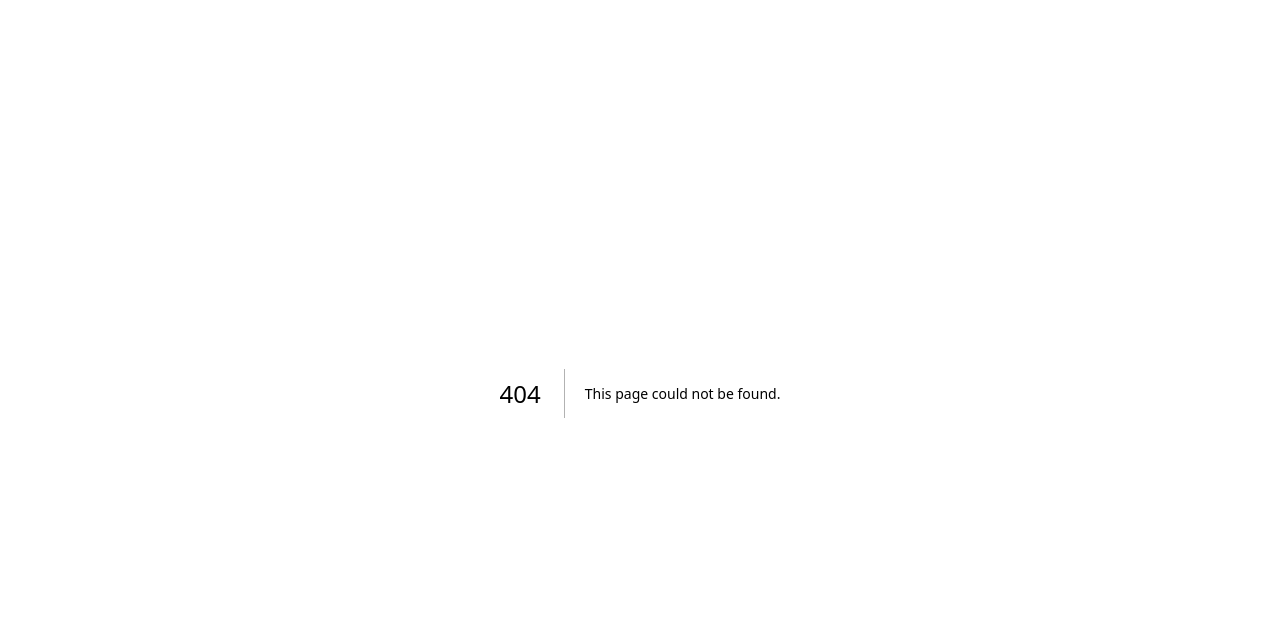
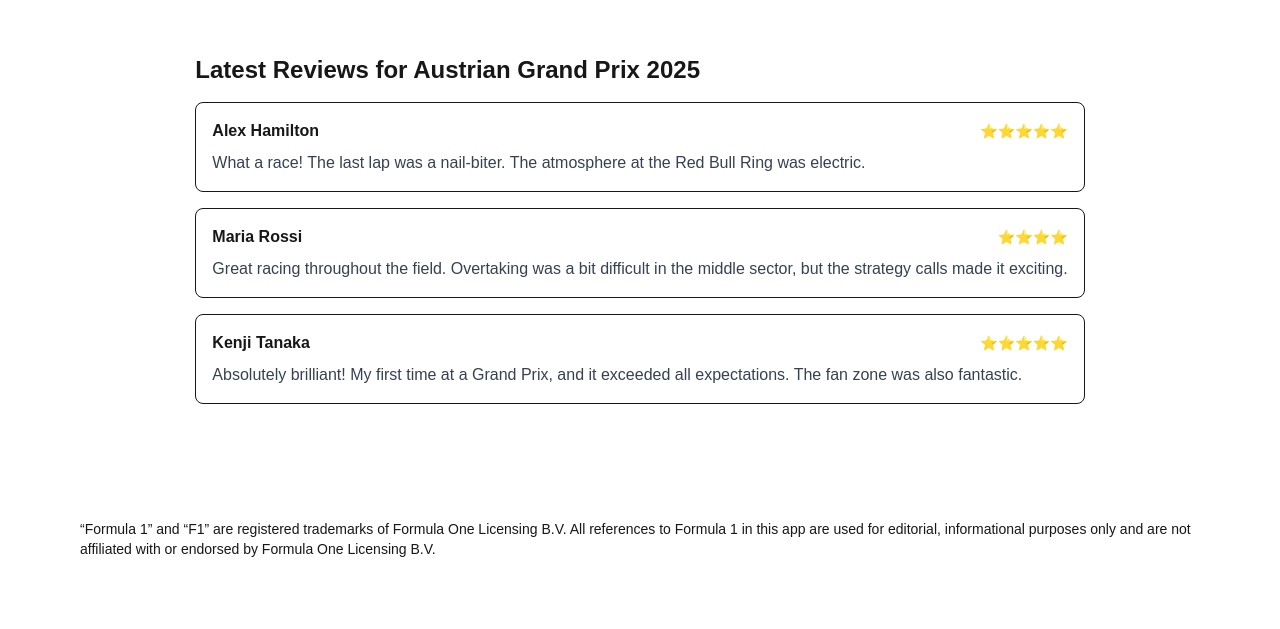
Before and after one commit to sbappan/formula-review, a Next.js app: page /dashboard in a window 1280 px wide. Before the commit this address had no page. Shown: the part 171-800 px from the top of the page. Built offline with nearby package versions, Linux system fonts and the light colour scheme.

Commit message:
feat: add dashboard page with mock race reviews Update Home page for the new layout component.

```diff
--- /dev/null
+++ b/src/app/dashboard/page.tsx
@@ -0,0 +1,20 @@
+import { latestReviews } from "@/lib/mock-data";
+
+export default function DashboardPage() {
+  return (
+    <section>
+      <h1 className="text-2xl font-bold mb-4">Latest Reviews for Austrian Grand Prix 2025</h1>
+      <div className="space-y-4">
+        {latestReviews.map((review) => (
+          <div key={review.id} className="p-4 border rounded-lg">
+            <div className="flex items-center mb-2">
+              <p className="font-semibold">{review.author}</p>
+              <p className="ml-auto text-sm text-gray-500">{'⭐'.repeat(review.rating)}</p>
+            </div>
+            <p className="text-gray-700">{review.comment}</p>
+          </div>
+        ))}
+      </div>
+    </section>
+  );
+}
--- a/src/app/page.tsx
+++ b/src/app/page.tsx
@@ -1,13 +1,13 @@
+import Link from "next/link";
+
 export default function Home() {
   return (
-    <div className="grid grid-rows-[20px_1fr_20px] items-center justify-items-center min-h-screen p-8 pb-20 gap-16 sm:p-20 font-[family-name:var(--font-geist-sans)]">
-      <main className="flex flex-col gap-[32px] row-start-2 items-center sm:items-start">
-        <h1 className="text-4xl font-bold">Formula Review</h1>
-        <p className="text-lg">Formula Review is a website that allows users to review Formula 1+ races.</p>
-      </main>
-      <footer className="row-start-3 flex gap-[24px] flex-wrap items-center justify-center">
-        <p className="text-sm">© {new Date().getFullYear()} Formula Review</p>
-      </footer>
-    </div>
+    <>
+      <h1 className="text-4xl font-bold">Formula Review</h1>
+      <p className="text-lg">Formula Review is a website that allows users to review Formula1 races.</p>
+      <Link href="/dashboard" className="text-blue-500 hover:underline">
+        Go to Dashboard
+      </Link>
+    </>
   );
 }
--- /dev/null
+++ b/src/lib/mock-data.ts
@@ -0,0 +1,23 @@
+export const latestReviews = [
+  {
+    id: "1",
+    author: "Alex Hamilton",
+    race: "Austrian Grand Prix 2025",
+    rating: 5,
+    comment: "What a race! The last lap was a nail-biter. The atmosphere at the Red Bull Ring was electric.",
+  },
+  {
+    id: "2",
+    author: "Maria Rossi",
+    race: "Austrian Grand Prix 2025",
+    rating: 4,
+    comment: "Great racing throughout the field. Overtaking was a bit difficult in the middle sector, but the strategy calls made it exciting.",
+  },
+  {
+    id: "3",
+    author: "Kenji Tanaka",
+    race: "Austrian Grand Prix 2025",
+    rating: 5,
+    comment: "Absolutely brilliant! My first time at a Grand Prix, and it exceeded all expectations. The fan zone was also fantastic.",
+  },
+];
```
